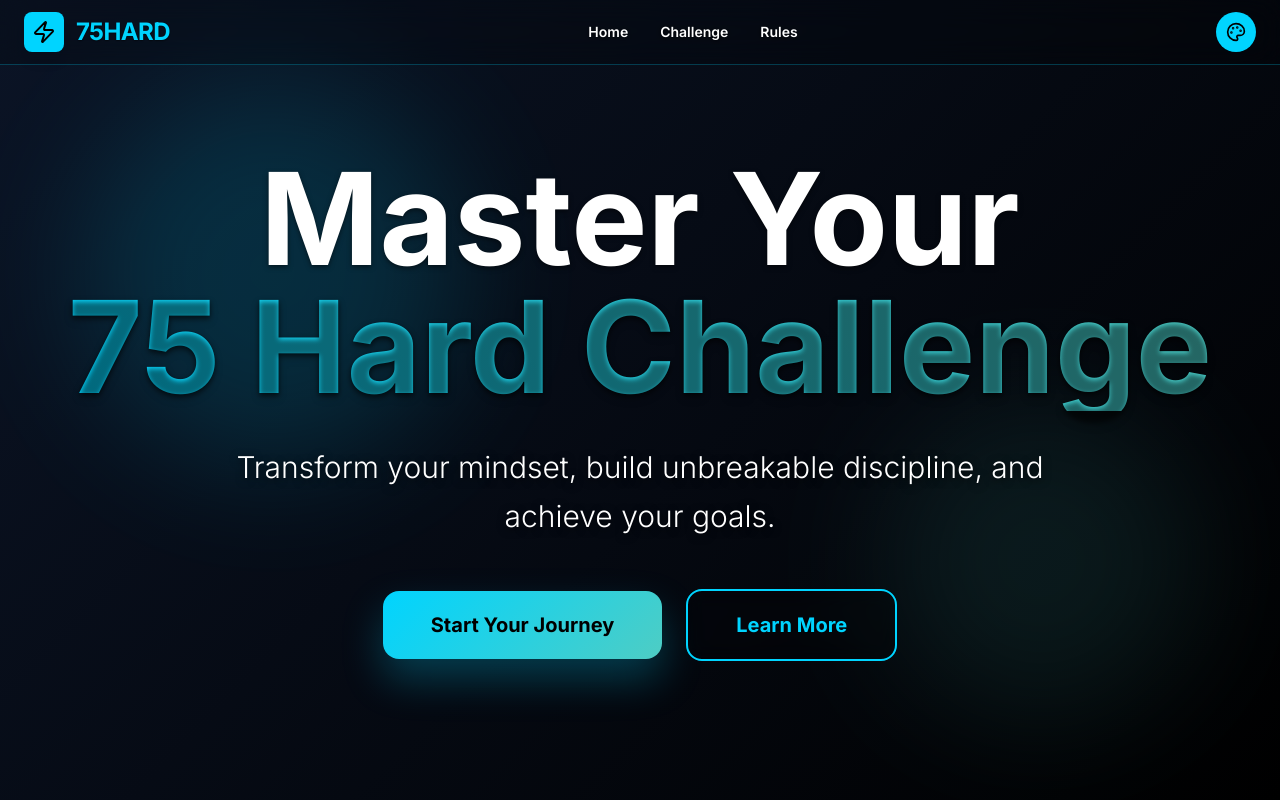
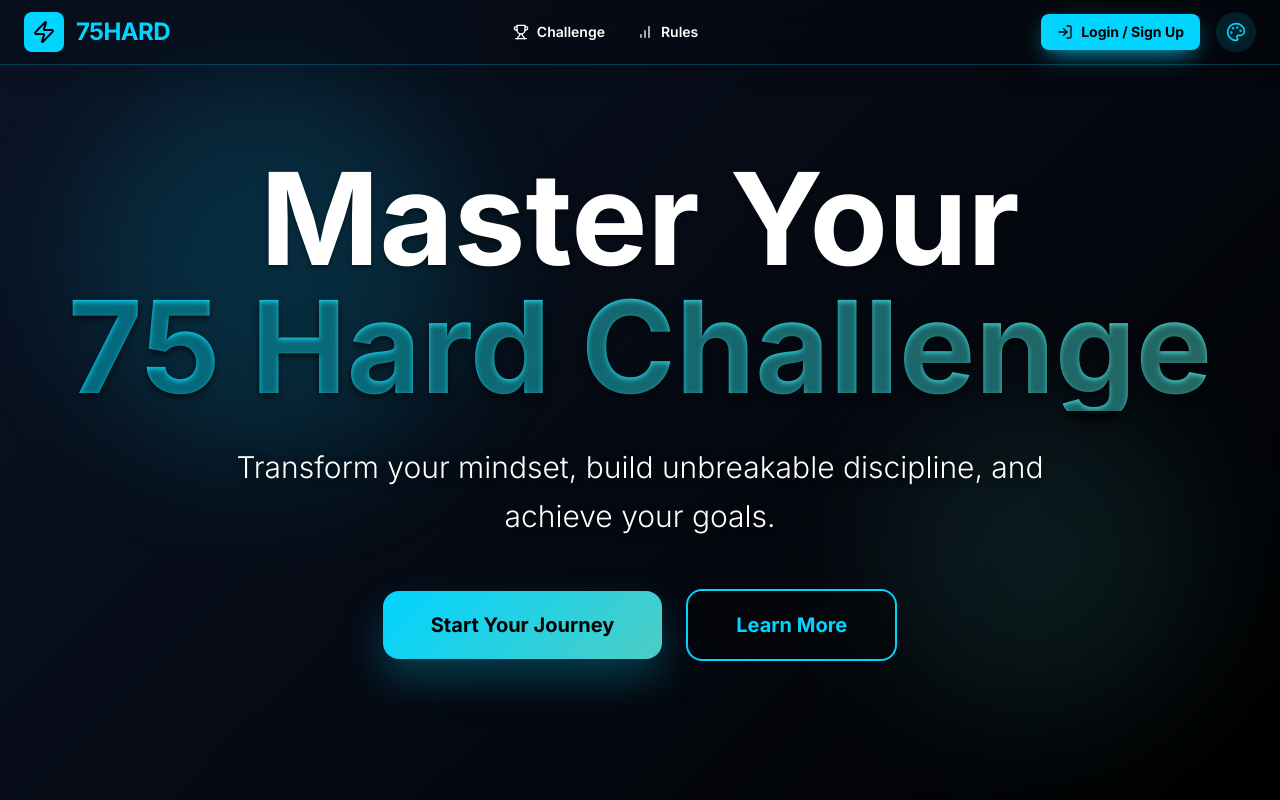
Before and after one commit to flashrod/75hard, a React (Vite) app in the folder frontend/: page / in a window 1280 px wide. Shown: the top 800 px of the page. Built offline with nearby package versions, Linux system fonts and the light colour scheme; no server answers.

Commit message:
new nav barr

```diff
--- a/frontend/src/components/NavBar.jsx
+++ b/frontend/src/components/NavBar.jsx
@@ -2,12 +2,32 @@
 
 import React from 'react';
 import { motion } from 'framer-motion';
-import { Palette, Zap } from 'lucide-react';
+import { Link, useNavigate, useLocation } from 'react-router-dom';
+import { useAuth } from '../contexts/AuthContext';
+import { Palette, Zap, LogIn, LogOut, User, Trophy, BarChart } from 'lucide-react';
 import { getOptimalTextColor } from '../utils/colors';
 
 const Navbar = ({ theme, onColorPickerOpen }) => {
+  const { backendUser, logout } = useAuth();
+  const navigate = useNavigate();
+  const location = useLocation();
+
+  // --- THEME-AWARE STYLES ---
   const navTextColor = getOptimalTextColor(theme.primary);
-  const buttonIconColor = getOptimalTextColor(theme.secondary);
+  const buttonTextColor = getOptimalTextColor(theme.secondary);
+
+  const handleLogout = async () => {
+    await logout();
+    navigate('/'); // Redirect to home page after logout
+  };
+
+  // --- NAVIGATION LINKS ---
+  // The "Challenge" and "Rules" links are now included.
+  // They will intelligently navigate to the homepage sections.
+  const mainLinks = [
+    { name: 'Challenge', path: '/#challenge', icon: Trophy },
+    { name: 'Rules', path: '/#rules', icon: BarChart },
+  ];
 
   return (
     <motion.nav
@@ -15,30 +35,91 @@
         background: `rgba(0, 0, 0, 0.2)`,
         backdropFilter: `blur(15px)`,
         borderBottom: `1px solid ${theme.secondary}40`,
+        boxShadow: `0 4px 30px rgba(0, 0, 0, 0.1)`,
       }}
       className="fixed top-0 w-full z-50 transition-colors duration-300"
     >
       <div className="max-w-7xl mx-auto flex items-center justify-between px-6 py-3">
-        <div className="flex items-center gap-3">
+        {/* Logo - Links to homepage */}
+        <Link to="/" className="flex items-center gap-3">
           <div className="w-10 h-10 rounded-lg flex items-center justify-center shadow-lg" style={{ background: theme.secondary }}>
-            <Zap style={{ color: buttonIconColor }}/>
+            <Zap style={{ color: buttonTextColor }}/>
           </div>
           <h1 className="text-2xl font-extrabold tracking-tight" style={{ color: theme.secondary, textShadow: '0 1px 2px rgba(0,0,0,0.5)' }}>
             75HARD
           </h1>
-        </div>
+        </Link>
+
+        {/* --- Main Navigation Links (Center) --- */}
         <div className="hidden md:flex items-center gap-8">
-          {['Home', 'Challenge', 'Rules'].map((item) => (
-            <a key={item} href={`#${item.toLowerCase()}`} className="text-sm font-semibold transition-colors hover:text-white"
-              style={{ color: navTextColor, textShadow: '0 1px 4px rgba(0,0,0,0.8)' }}>
-              {item}
-            </a>
+          {mainLinks.map((item) => (
+            <Link
+              key={item.name}
+              to={item.path}
+              className="flex items-center gap-2 text-sm font-semibold transition-colors hover:text-white"
+              style={{
+                color: navTextColor,
+                textShadow: '0 1px 4px rgba(0,0,0,0.8)',
+              }}
+            >
+              <item.icon className="w-4 h-4" />
+              {item.name}
+            </Link>
           ))}
         </div>
-        <motion.button whileHover={{ scale: 1.1, rotate: 90 }} whileTap={{ scale: 0.9 }} onClick={onColorPickerOpen}
-          className="p-2.5 rounded-full" style={{ background: theme.secondary, color: buttonIconColor }}>
-          <Palette className="w-5 h-5" />
-        </motion.button>
+
+        {/* --- Action Buttons (Right Side) --- */}
+        <div className="flex items-center gap-4">
+          {backendUser ? (
+            // --- Logged-in User View ---
+            <>
+              <Link to="/dashboard" className="hidden sm:flex items-center gap-2 text-sm font-semibold" style={{ color: navTextColor }}>
+                <User className="w-4 h-4" />
+                Dashboard
+              </Link>
+              <motion.button
+                onClick={handleLogout}
+                className="flex items-center gap-2 text-sm font-semibold px-4 py-2 rounded-lg"
+                style={{ backgroundColor: `${theme.accent || '#FF6B6B'}20`, color: theme.accent || '#FF6B6B' }}
+                whileHover={{ scale: 1.05 }}
+              >
+                <LogOut className="w-4 h-4" />
+                Logout
+              </motion.button>
+            </>
+          ) : (
+            // --- Guest View ---
+            // The prominent, colored Login button
+            <motion.div whileHover={{ scale: 1.05 }} whileTap={{ scale: 0.95 }}>
+              <Link
+                to="/auth"
+                className="flex items-center gap-2 px-4 py-2 rounded-lg font-bold text-sm shadow-lg transition-all duration-300"
+                style={{
+                  background: theme.secondary,
+                  color: buttonTextColor,
+                  boxShadow: `0 8px 25px -8px ${theme.secondary}`
+                }}
+              >
+                <LogIn className="w-4 h-4" />
+                Login / Sign Up
+              </Link>
+            </motion.div>
+          )}
+
+          {/* Color Picker Button */}
+          <motion.button
+            whileHover={{ scale: 1.1, rotate: 90 }}
+            whileTap={{ scale: 0.9 }}
+            onClick={onColorPickerOpen}
+            className="p-2.5 rounded-full"
+            style={{
+              background: `${theme.secondary}20`,
+              color: theme.secondary,
+            }}
+          >
+            <Palette className="w-5 h-5" />
+          </motion.button>
+        </div>
       </div>
     </motion.nav>
   );
```
